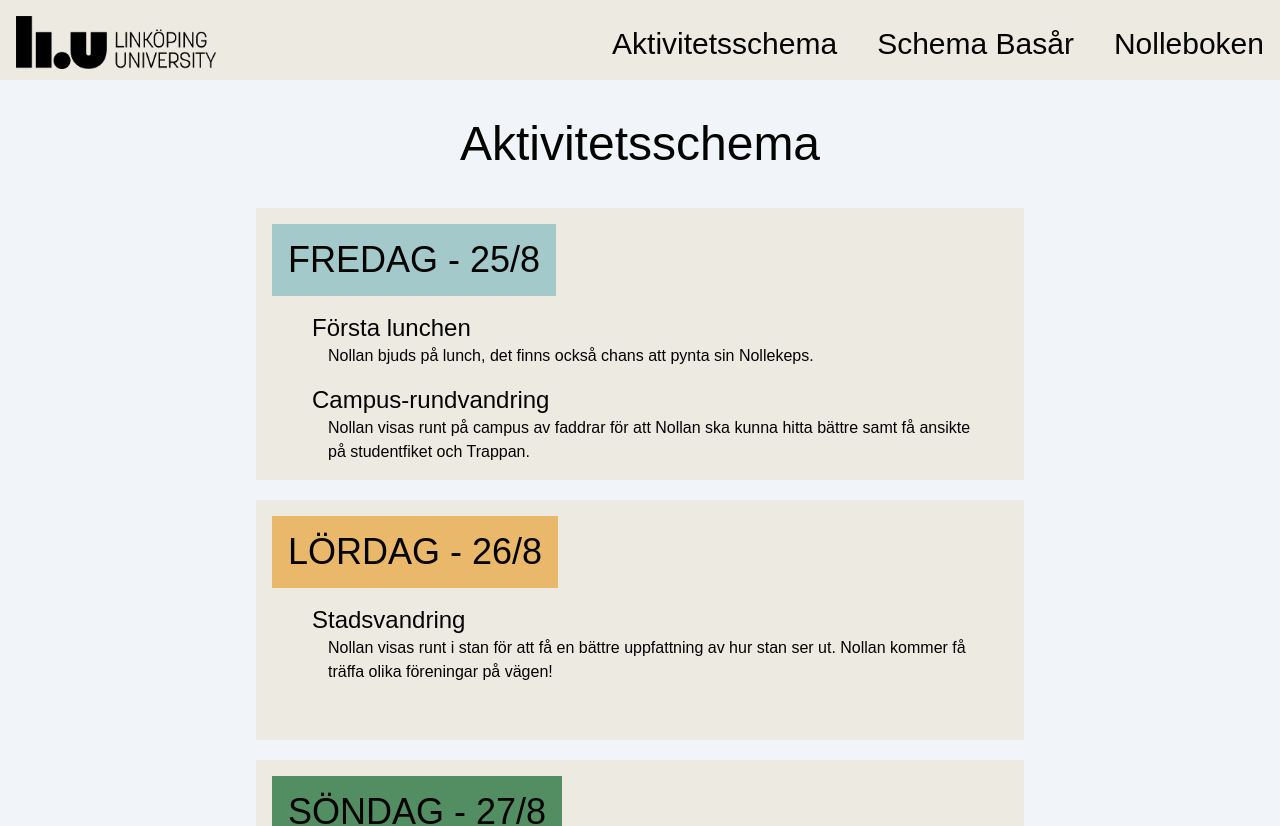
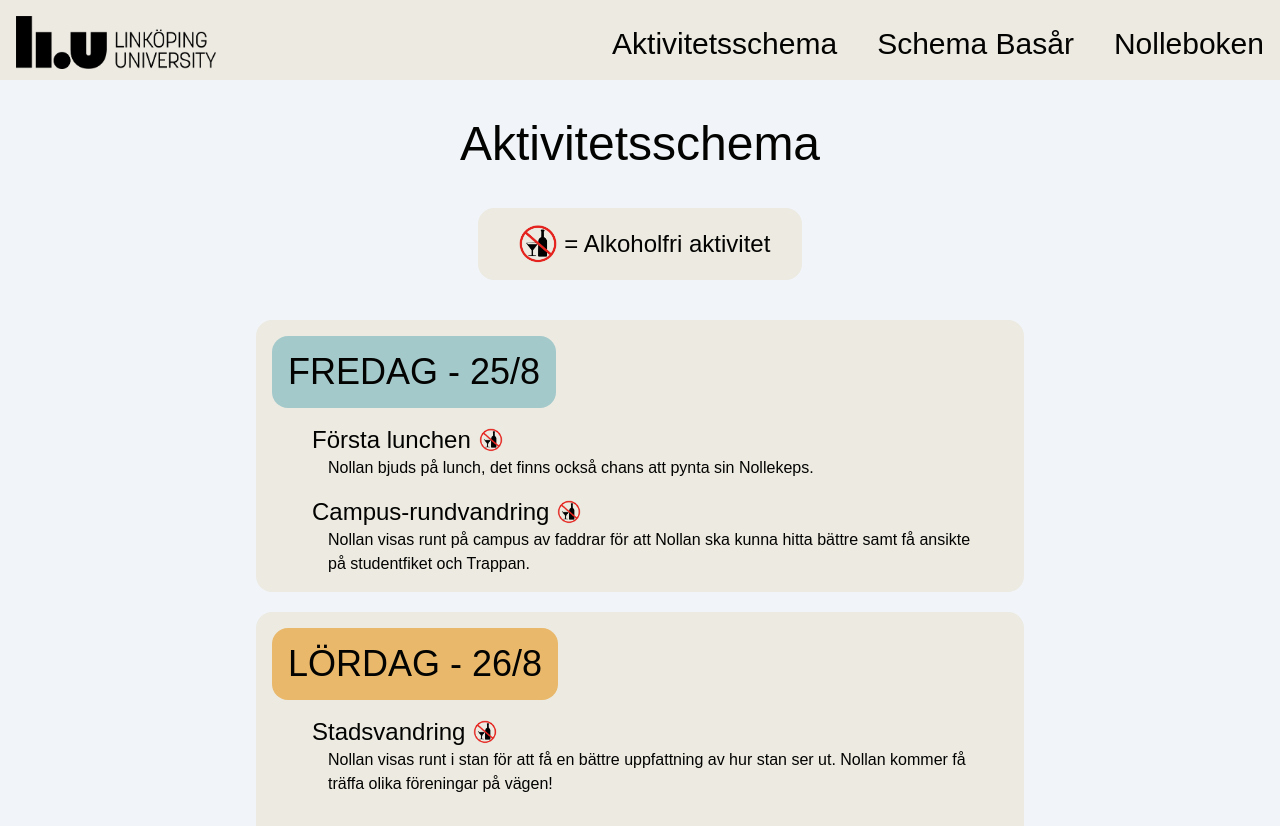
Before and after one commit to Albus00/basaret, a Next.js app: page /aktivitet in a window 1280 px wide. Shown: the top 826 px of the page. Built offline with nearby package versions, Linux system fonts and the light colour scheme.

Commit message:
Should be done?

```diff
--- a/app/aktivitet/page.tsx
+++ b/app/aktivitet/page.tsx
@@ -1,4 +1,4 @@
-import { useEffect } from 'react';
+import Image from 'next/image';
 
 import DayContainer from "@/components/Schedule/DayContainer";
 import { schedule } from "@/data/schedule_data";
@@ -10,6 +10,16 @@ export default function Page() {
   return (
     <main className="bg-slate-100 flex flex-col items-center pb-10 flex-1">
       <h1 className="py-10">Aktivitetsschema</h1>
+      <div className="bg-background flex items-center px-8 py-4 rounded-2xl mb-10">
+        <Image
+          src={'/images/misc/alcohol.png'}
+          width={40}
+          height={40}
+          alt="Alkoholfri"
+          className='object-contain ml-2'
+        />
+        <p className="text-2xl"> &nbsp;= Alkoholfri aktivitet</p>
+      </div>
 
       {/* Generate character cards from the stories JSON file */}
       {schedule.map((day) => {
--- a/app/globals.css
+++ b/app/globals.css
@@ -15,7 +15,7 @@
     @apply font-futura text-5xl text-center pb-8
     handheld:text-5xl
     mobile:text-4xl
-    thin:text-2xl;
+    thin:text-3xl;
   }
   h3 {
     @apply font-futura text-4xl my-4
@@ -23,7 +23,7 @@
     mobile:break-normal mobile:text-3xl;
   }
   h4 {
-    @apply font-futura text-2xl mt-4 font-medium
+    @apply font-futura text-2xl font-medium
     thin:text-xl;
   }
   img {
--- a/app/page.tsx
+++ b/app/page.tsx
@@ -27,7 +27,7 @@ export default function Page() {
       <div className='
       text-left pb-10 px-52 flex flex-col
       handheld:px-32
-      mobile:px-10
+      mobile:px-6
       '>
         <p className='
         text-xl text-justify pb-2
@@ -95,7 +95,6 @@ export default function Page() {
       </div>
 
       {/* Sponsors */}
-      {/* TODO: Fix ICA logo on mobile */}
       <div className="
       flex flex-wrap justify-evenly items-center w-full py-20 px-32
       handheld:px-20 handheld:flex-col handheld:space-y-10
--- a/components/Buttons/ButtonStyle.tsx
+++ b/components/Buttons/ButtonStyle.tsx
@@ -1,4 +1,4 @@
 // Contains the default styling for the different buttons
 
-export const defaultStyle = "font-proxima text-2xl rounded-2xl px-4 py-2 my-4 shadow-md ease-linear duration-200 mobile:text-base mobile:py-3";
+export const defaultStyle = "font-proxima text-2xl rounded-2xl px-4 py-2 my-4 shadow-md ease-linear duration-200 mobile:text-lg mobile:py-3 thin:text-base";
 export const hoverStyle = "hover:shadow-xl hover:-translate-x-0.5 hover:-translate-y-0.5"
--- a/components/Buttons/InstagramButton.tsx
+++ b/components/Buttons/InstagramButton.tsx
@@ -20,10 +20,11 @@ const TextButton = (props: Props) => {
         </div>
         <Image
           src={logo}
-          width={40}
-          height={40}
+          width={30}
+          height={30}
           alt="instagram logo"
-          className="pl-3 mobile:h-6" />
+          className="ml-3
+          mobile:h-6 mobile:w-6" />
       </button>
     </a>
   )
--- a/components/Buttons/TextButton.tsx
+++ b/components/Buttons/TextButton.tsx
@@ -9,7 +9,7 @@ type Props = {
 const TextButton = (props: Props) => {
 
   return (
-    <a href={props.url} className="mobile:self-center">
+    <a href={props.url} className="mobile:self-center thin:max-w-[12rem]">
       <button className={"bg-customYellow " + defaultStyle + " " + hoverStyle}>
         {props.title}
       </button>
--- a/components/ContactCard.tsx
+++ b/components/ContactCard.tsx
@@ -17,10 +17,10 @@ const ContactCard = (props: Props) => {
   return (
     <div className="
       h-screen text-center pb-10 px-5
-      handheld:px-36 handheld:h-screen
-      mobile:px-0 mobile:h-auto
+      handheld:px-36 handheld:h-auto
+      mobile:px-0 mobile:mx-8
       ">
-      <div className='aspect-[5/7] h-3/4 relative m-auto mobile:h-auto mobile:w-4/5'>
+      <div className='aspect-[5/7] h-3/4 relative m-auto mobile:h-auto'>
         <Image
           src={img_src}
           fill
--- a/components/Header.tsx
+++ b/components/Header.tsx
@@ -53,6 +53,3 @@ const Header = () => {
 }
 
 export default Header
-
-//TODO: add soft shadow below
-//TODO: add routes to new pages (not created yet)
--- a/components/Schedule/ActivityContainer.tsx
+++ b/components/Schedule/ActivityContainer.tsx
@@ -1,4 +1,5 @@
 import React from 'react'
+import Image from 'next/image'
 
 type Props = {
   header: string;
@@ -9,7 +10,19 @@ type Props = {
 function ActivityContainer(props: Props) {
   return (
     <div className='pl-10 mobile:pl-4'>
-      <h4>{props.header}</h4>
+      <div className='flex items-center mt-4' >
+        <h4>{props.header}</h4>
+        {!props.alcohol ? (
+          <Image
+            src={'/images/misc/alcohol.png'}
+            width={24}
+            height={24}
+            alt="Alkoholfri"
+            className='object-contain ml-2 mobile:ml-4'
+          />
+        ) : (null)}
+
+      </div>
       <p className='pl-4 pr-8'>{props.description}</p>
     </div>
   )
--- a/components/Schedule/DayContainer.tsx
+++ b/components/Schedule/DayContainer.tsx
@@ -23,13 +23,13 @@ function DayContainer(props: Props) {
 
   return (
     <div className='
-      w-3/5 bg-background p-4 mb-5 min-h-[15rem]
+      w-3/5 bg-background p-4 mb-5 min-h-[15rem] rounded-2xl
       mobile:w-11/12 mobile:mx-3'>
       {/* Tailwind custom colors does not seem to work if they're not written out manually once on the website */}
-      <div className='bg-customGreen'></div>
-      <div className='bg-customBlue'></div>
+      {/* <div className='bg-customGreen'></div> */}
+      {/* <div className='bg-customBlue'></div> */}
       {/* --------------- TODO: Remove above ----------------- */}
-      <div className={"bg-" + props.color + " w-fit flex mobile:w-full"}>
+      <div className={"bg-" + props.color + " w-fit flex rounded-2xl mobile:w-full"}>
         <h3 className={'p-4 m-0 mobile:m-auto mobile:px-0'}>{props.weekday.toUpperCase() + " - " + props.date}</h3>
       </div>
       <div className='w-full'>
```
Also changed, not shown: public/images/misc/alcohol.png (added).
